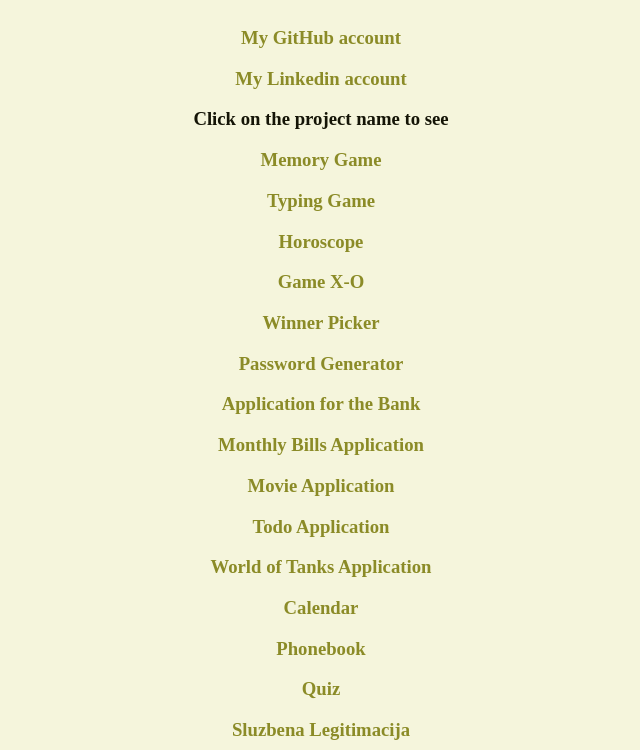
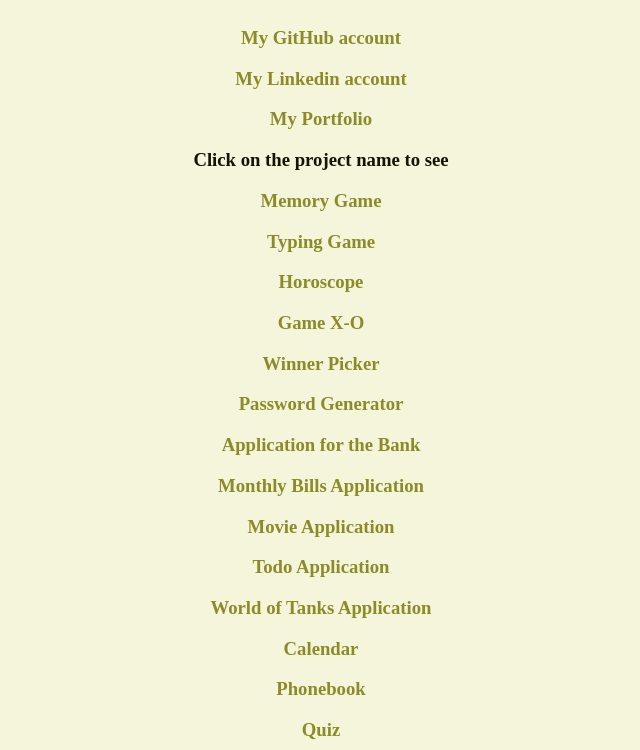
Before and after one commit to Maxi69K/all-my-projects, a plain HTML site: page index.html in a window 1280 px wide. Shown: the part 50-800 px from the top of the page, without its empty margins (319-959 px from the left). Drawn offline with Linux system fonts and the light colour scheme.

Commit message:
Update index.html - added portfolio link

```diff
--- a/index.html
+++ b/index.html
@@ -36,6 +36,7 @@
             <header>
                 <h3><a href="https://github.com/Maxi69K" target="_blank">My GitHub account</a></h3>
                 <h3><a href="https://www.linkedin.com/in/goran-kekez-01688a203" target="_blank">My Linkedin account</a></h3>
+                <h3><a href="https://gorankekez-portfolio.eu.org" target="_blank">My Portfolio</a></h3>
                 <h3>Click on the project name to see</h3>
             </header>
 
```
